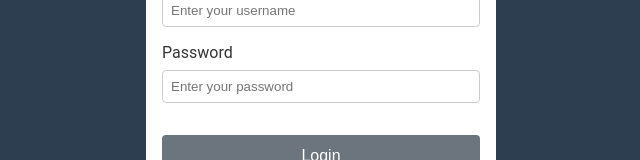
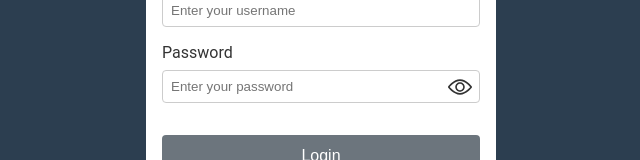
Before and after one commit to FedorovAlexander/simple-form, an Angular app: page / in a window 1280 px wide. Shown: the part 334-494 px from the top of the page, without its empty margins (319-959 px from the left). Built offline with nearby package versions, Linux system fonts and the light colour scheme.

Commit message:
Add icon and toggle password

```diff
--- a/src/app/components/form/form.component.html
+++ b/src/app/components/form/form.component.html
@@ -16,7 +16,7 @@
         class="login-form__input"
         [label]="'Password'"
         [errors]="loginForm.get('password').errors"
-        type="password"
+        [inputType]="'password'"
         formControlName="password"
         [placeholder]="'Enter your password'"
       >
--- a/src/app/components/input-field/input-field.component.html
+++ b/src/app/components/input-field/input-field.component.html
@@ -1,5 +1,6 @@
 <div class="input-control">
   <label class="input-control__label">{{ label }}</label>
+  <div class="input-control__field-container">
     <input
       #name="ngModel"
       class="input-control__input"
@@ -10,10 +11,19 @@
     }"
       [(ngModel)]="value"
       [placeholder]="placeholder"
-    [type]="type"
+      [type]="showPassword ? 'text' : inputType"
       (blur)="onTouched()"
       (input)="handleInputChange()"
     />
+    <span
+      *ngIf="inputType === 'password'"
+      class="input-control__icon"
+      [ngClass]="{
+        'input-control__icon--show': showPassword,
+      }"
+      (click)="togglePasswordVisibility()"
+    ></span>
+  </div>
   <ng-container *ngIf="errors && name.touched">
     <div *ngFor="let error of errors | keyvalue" class="input-control__error">
       {{ errorMessages[error.key] }}
--- a/src/app/components/input-field/input-field.component.scss
+++ b/src/app/components/input-field/input-field.component.scss
@@ -4,6 +4,25 @@
   &__label {
     display: block;
     margin-bottom: 0.5rem;
+  }
+
+  &__field-container {
+    position: relative;
+  }
+
+  &__icon {
+    position: absolute;
+    top: 50%;
+    right: 0.5rem;
+    width: 1.5rem;
+    height: 1.5rem;
+    background-image: variables.$iconEye;
+    background-size: cover;
+    transform: translateY(-50%);
+
+    &--show {
+      background-image: variables.$iconEyeCrossed;
+    }
   }
 
   &__input {
--- a/src/app/components/input-field/input-field.component.ts
+++ b/src/app/components/input-field/input-field.component.ts
@@ -1,5 +1,5 @@
 import { CommonModule } from '@angular/common';
-import { Component, forwardRef, Input } from '@angular/core';
+import { Component, forwardRef, Input, OnInit } from '@angular/core';
 import {
   ControlValueAccessor,
   FormControl,
@@ -24,9 +24,9 @@ import { ERROR_MESSAGES } from '../../utils/error-messages.constant';
     },
   ],
 })
-export class InputFieldComponent implements ControlValueAccessor {
+export class InputFieldComponent implements OnInit, ControlValueAccessor {
   @Input() label!: string;
-  @Input() type: string = 'text';
+  @Input() inputType: string = 'text';
   @Input() placeholder!: string;
   @Input() formControl!: FormControl;
   @Input() formControlName!: string;
@@ -34,8 +34,14 @@ export class InputFieldComponent implements ControlValueAccessor {
   @Input() isDisabled: boolean = false;
 
   value: string = '';
+  showPassword: boolean = true;
 
   errorMessages = ERROR_MESSAGES;
+
+  ngOnInit(): void {
+    this.showPassword =
+      this.inputType === 'password' ? this.showPassword === false : true;
+  }
 
   onChange!: (value: string) => void;
   onTouched!: () => void;
@@ -59,4 +65,8 @@ export class InputFieldComponent implements ControlValueAccessor {
   handleInputChange(): void {
     this.onChange(this.value);
   }
+
+  togglePasswordVisibility(): void {
+    this.showPassword = !this.showPassword;
+  }
 }
--- a/src/assets/scss/_variables.scss
+++ b/src/assets/scss/_variables.scss
@@ -15,3 +15,8 @@ $errorColor: #dc3545;
 $warningColor: #ffc107;
 $disabledTextColor: #6c757d;
 $hintTextColor: #6c757d;
+
+//icons
+
+$iconEye: url("../icons/icon-eye.svg");
+$iconEyeCrossed: url("../icons/icon-eye-crossed.svg");
```
Also changed, not shown: src/assets/icons/icon-eye-crossed.svg (added), src/assets/icons/icon-eye.svg (added). Lines whose indentation alone changed are shown as unchanged.
